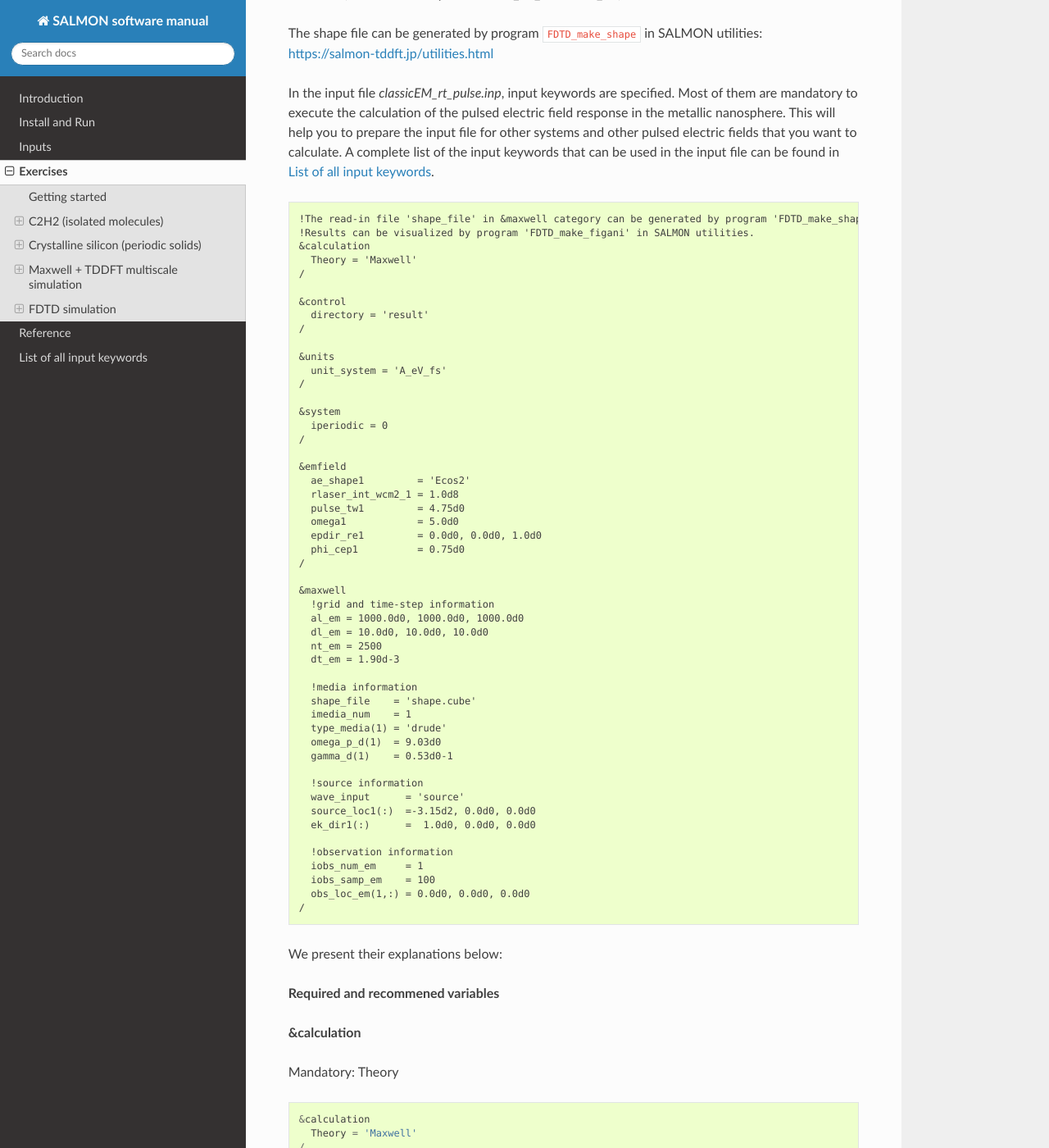
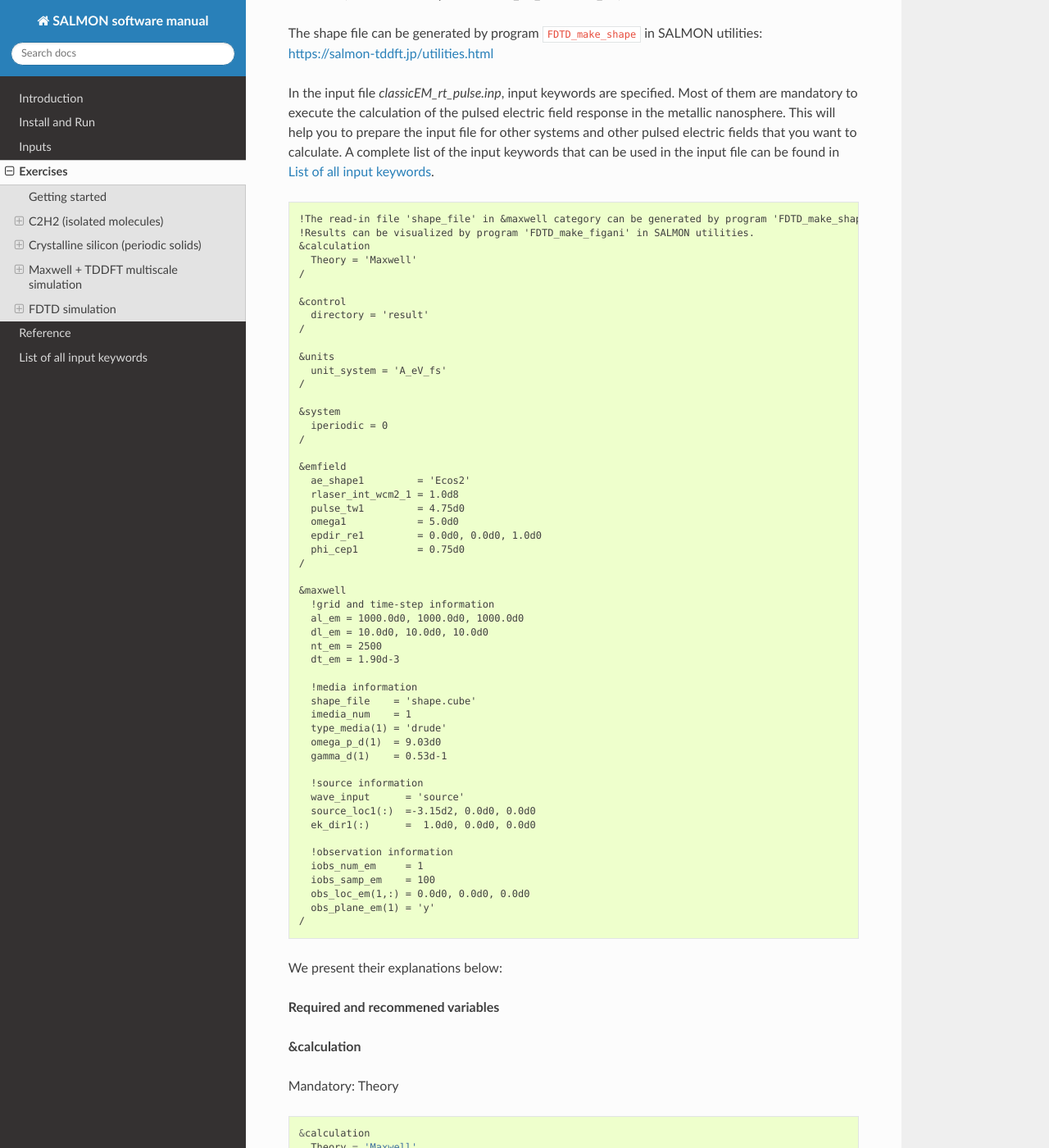
Before and after one commit to SALMON-TDDFT/SALMON-DOCS, a Sphinx documentation site: the page built from source/exercises.rst, in a window 1280 px wide and 1400 px high, scrolled down 58465 px. Shown: the whole window at 82% size. Built offline with Sphinx 7.4.7 and the Read the Docs theme 2.0.0, drawn with Linux system fonts in a browser that asks for light colours; formulas are drawn with MathJax 3; some of the changed text lies outside the part shown.

Commit message:
Update exercises.rst

```diff
--- a/source/exercises.rst
+++ b/source/exercises.rst
@@ -3154,7 +3154,7 @@
      imedia_num    = 1
      type_media(1) = 'drude'
      omega_p_d(1)  = 9.03d0
-     gamma_d(1)    = 0.53d0-1
+     gamma_d(1)    = 0.53d-1
    /
 
 We present their explanations below:
@@ -3255,7 +3255,7 @@
      imedia_num    = 1
      type_media(1) = 'drude'
      omega_p_d(1)  = 9.03d0
-     gamma_d(1)    = 0.53d0-1
+     gamma_d(1)    = 0.53d-1
    /
 
 ``al_em = 1000.0d0, 1000.0d0, 1000.0d0`` specifies the lengths of three sides of the rectangular parallelepiped where the grid points are prepared.
@@ -3273,7 +3273,7 @@
 
 ``type_media(1) = 'drude'`` specifies the type of media as the Drude model.
 
-``omega_p_d(1) = 9.03d0`` and ``gamma_d(1) = 0.53d0-1`` specify the plasma- and collision-frequencies, respectively.
+``omega_p_d(1) = 9.03d0`` and ``gamma_d(1) = 0.53d-1`` specify the plasma- and collision-frequencies, respectively.
 See &maxwell in :any:`List of all input keywords <List of all input keywords>` for more information.
 
 Output files
@@ -3363,7 +3363,7 @@
      imedia_num    = 1
      type_media(1) = 'drude'
      omega_p_d(1)  = 9.03d0
-     gamma_d(1)    = 0.53d0-1
+     gamma_d(1)    = 0.53d-1
 
      !source information
      wave_input      = 'source'
@@ -3374,6 +3374,7 @@
      iobs_num_em     = 1
      iobs_samp_em    = 100
      obs_loc_em(1,:) = 0.0d0, 0.0d0, 0.0d0
+     obs_plane_em(1) = 'y'
    /
 
 We present their explanations below:
@@ -3476,7 +3477,7 @@
      imedia_num    = 1
      type_media(1) = 'drude'
      omega_p_d(1)  = 9.03d0
-     gamma_d(1)    = 0.53d0-1
+     gamma_d(1)    = 0.53d-1
 
      !source information
      wave_input      = 'source'
@@ -3487,6 +3488,7 @@
      iobs_num_em     = 1
      iobs_samp_em    = 100
      obs_loc_em(1,:) = 0.0d0, 0.0d0, 0.0d0
+     obs_plane_em(1) = 'y'
    /
 
 ``al_em = 1000.0d0, 1000.0d0, 1000.0d0`` specifies the lengths of three sides of the rectangular parallelepiped where the grid points are prepared.
@@ -3504,7 +3506,7 @@
 
 ``type_media(1) = 'drude'`` specifies the type of media as the Drude model.
 
-``omega_p_d(1) = 9.03d0`` and ``gamma_d(1) = 0.53d0-1`` specify the plasma- and collision-frequencies, respectively.
+``omega_p_d(1) = 9.03d0`` and ``gamma_d(1) = 0.53d-1`` specify the plasma- and collision-frequencies, respectively.
 
 ``wave_input = 'source'`` specifies a current source that is used for generating the pulse.
 
@@ -3517,6 +3519,8 @@
 ``iobs_samp_em = 100`` specifies the sampling number for time steps. In this case, output files are generated every 100 steps.
 
 ``obs_loc_em(1,:) = 0.0d0, 0.0d0, 0.0d0`` specifies the coordinate of the current source.
+
+``obs_plane_em(1) = 'y'`` determines to output the electrmagnetic fields on the planes (xy, yz, and xz-planes) for the observation point. This option must be ``'y'`` for generating animation files by using SALMON utilities: https://salmon-tddft.jp/utilities.html.
 
 See &maxwell in :any:`List of all input keywords <List of all input keywords>` for more information.
 
```
